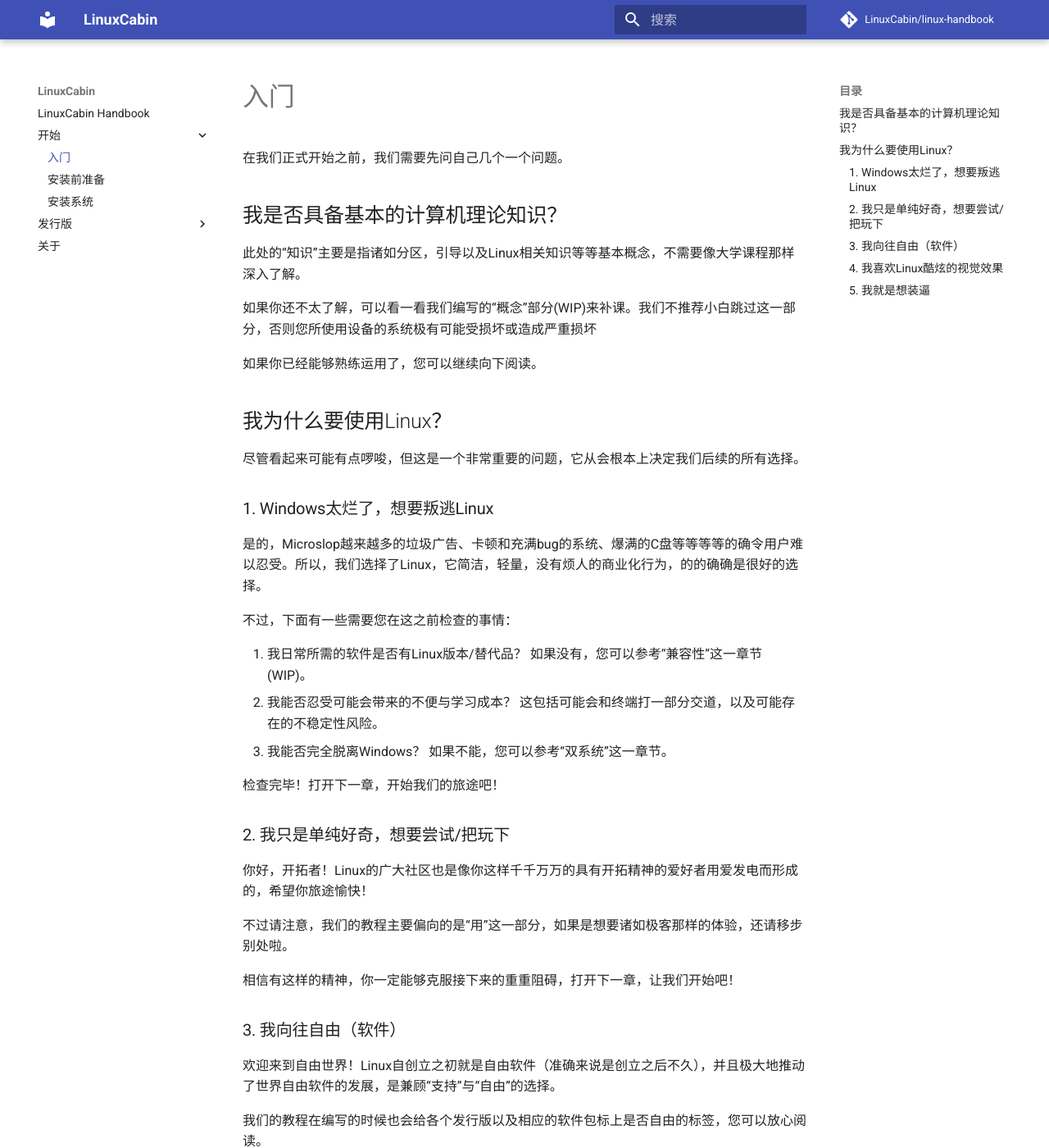
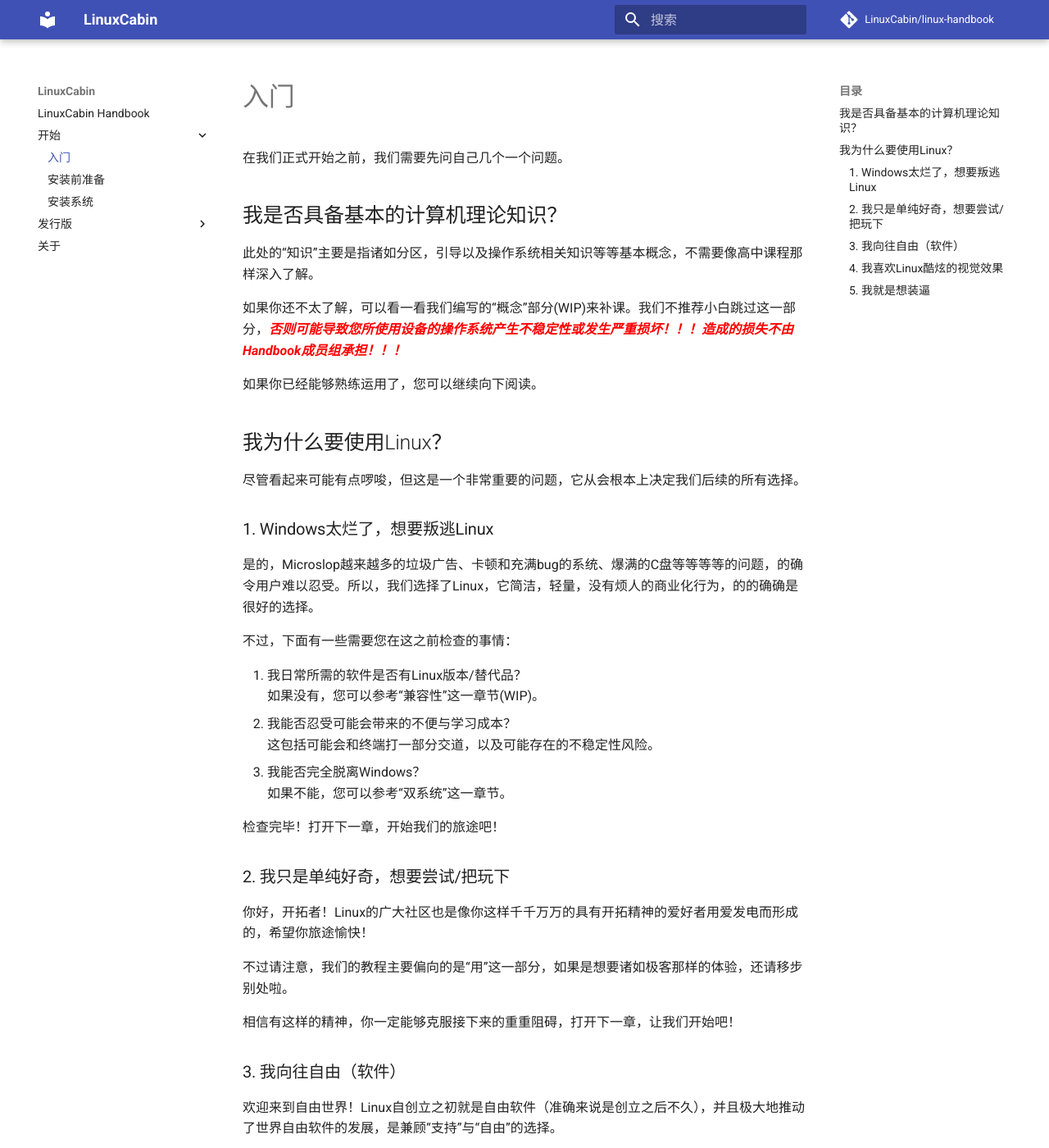
Before and after one commit to LinuxCabin/linux-handbook, an MkDocs documentation site: the page built from docs/getting-started/purpose.md, in a window 1280 px wide and 1400 px high. Shown: the whole window at 82% size. Built offline with MkDocs 1.6.1 and Material for MkDocs 9.7.7, drawn with Linux system fonts in a browser that asks for light colours; comment, search, counter and statistics services are not loaded; some of the changed text lies outside the part shown.

Commit message:
Revise purpose.md for clarity and warnings
Updated language for clarity and added warnings about potential issues with using Linux. Revised sections to improve readability and provide additional context.

```diff
--- a/docs/getting-started/purpose.md
+++ b/docs/getting-started/purpose.md
@@ -4,9 +4,9 @@
 
 ## 我是否具备基本的计算机理论知识？
 
-此处的“知识”主要是指诸如分区，引导以及Linux相关知识等等基本概念，不需要像大学课程那样深入了解。
+此处的“知识”主要是指诸如分区，引导以及操作系统相关知识等等基本概念，不需要像高中课程那样深入了解。
 
-如果你还不太了解，可以看一看我们编写的“概念”部分(WIP)来补课。我们不推荐小白跳过这一部分，否则您所使用设备的系统极有可能受损坏或造成严重损坏
+如果你还不太了解，可以看一看我们编写的“概念”部分(WIP)来补课。我们不推荐小白跳过这一部分，<span style="color:red;"><b><i>否则可能导致您所使用设备的操作系统产生不稳定性或发生严重损坏！！！造成的损失不由Handbook成员组承担！！！</i></b></span>
 
 如果你已经能够熟练运用了，您可以继续向下阅读。
 
@@ -16,7 +16,7 @@
 
 ### 1. Windows太烂了，想要叛逃Linux
 
-是的，Microslop越来越多的垃圾广告、卡顿和充满bug的系统、爆满的C盘等等等等的确令用户难以忍受。所以，我们选择了Linux，它简洁，轻量，没有烦人的商业化行为，的的确确是很好的选择。
+是的，Microslop越来越多的垃圾广告、卡顿和充满bug的系统、爆满的C盘等等等等的问题，的确令用户难以忍受。所以，我们选择了Linux，它简洁，轻量，没有烦人的商业化行为，的的确确是很好的选择。
 
 不过，下面有一些需要您在这之前检查的事情：
 
@@ -53,7 +53,7 @@
 
 1. 可能与终端打交道
 2. 你的配置效果很有可能不尽人意
-3. 我们的教程并不全面，只是为入坑而写
+3. 我们的教程并不全面，只是为入坑而写，如果需要更深入的知识推荐去Archwiki深造
 
 并且，您一定要明辨下面的几个概念：
 
@@ -65,6 +65,6 @@
 
 ### 5. 我就是想装逼
 
-如果是这样，我们并不会推荐您使用Linux。众所周知，目前Linux社区“恃才傲物”的问题有很大一部分都是“嘉豪”一类人所造成的。所以，如果您只是单纯想要炫耀自己的技术力，我们推荐您换一种方式。
+如果是这样，我们并不会推荐您使用Linux。众所周知，目前Linux社区“恃才傲物”的问题有很大一部分都是“嘉豪”一类人所造成的。所以，如果您只是单纯想要炫耀自己的技术力，我们不推荐通过Linux而达成，并且秩序与风气良好的社区是极力反对这种现象的。
 
-当然，如果您想要继续，我们也没有办法，希望您能与其他用户平等交流，少一些炫耀，多一些实才。
+当然，如果您想要继续，我们也没有办法，希望您能与其他用户平等交流，少一些炫耀，多一些真才实干，为社区创造一个相对好的氛围。
```
